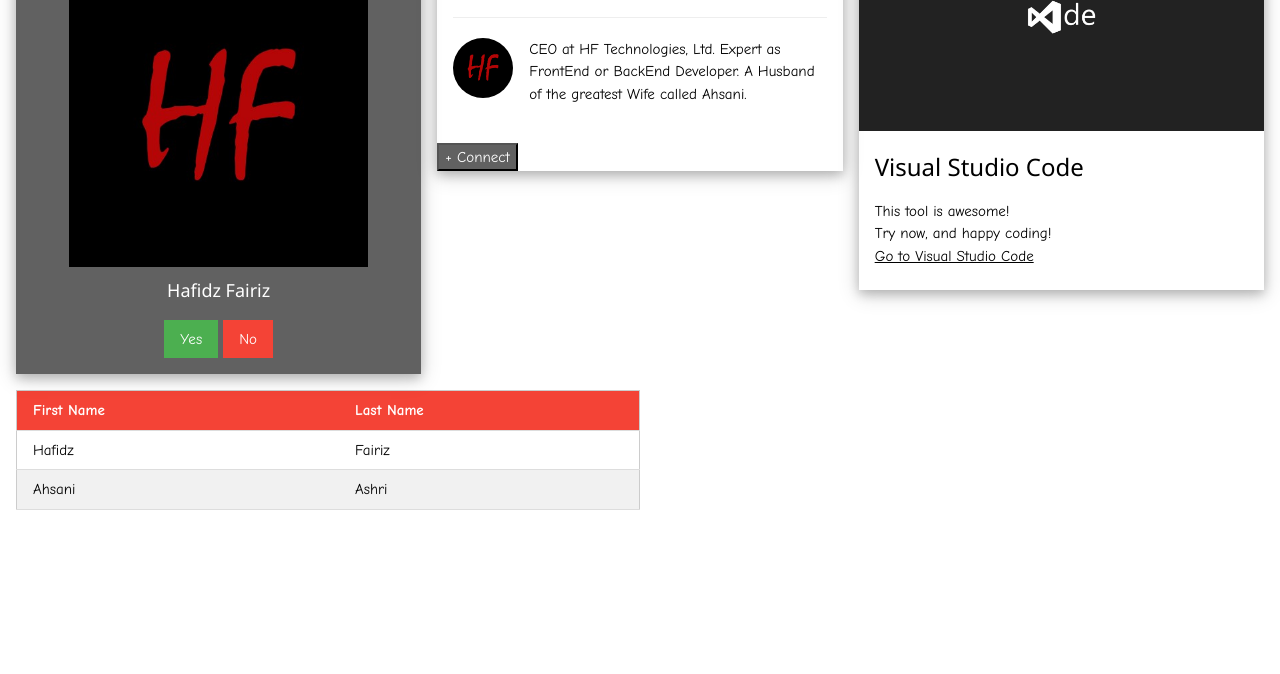
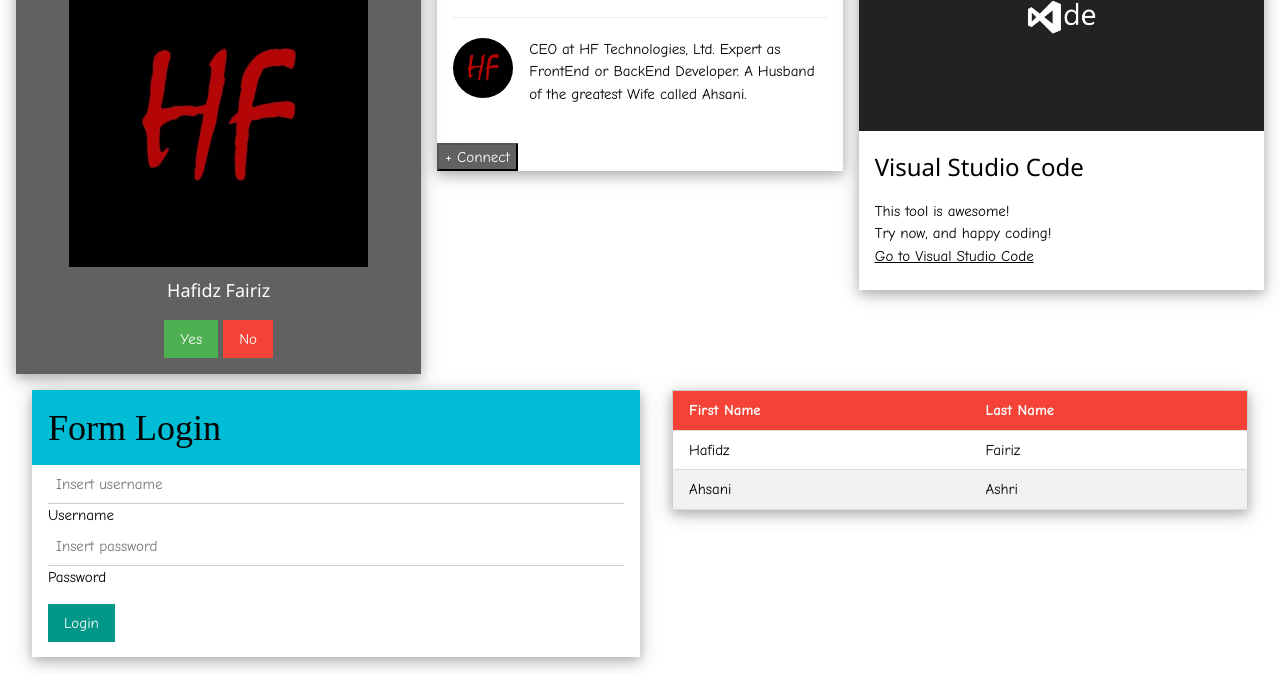
Before and after one commit to hfishere/poseidon, a plain HTML site: page index.html in a window 1280 px wide. Shown: the part 387-1061 px from the top of the page. Before the commit the page ends 913 px from the top, so only its background shows below. Drawn offline with nearby package versions, Linux system fonts and the light colour scheme.

Commit message:
Update lagi

```diff
--- a/index.html
+++ b/index.html
@@ -70,8 +70,29 @@ html, body {
     </div>
 </div>
 
-<div class="w3-margin">
-    <table class="w3-table-all" style="width: 50%">
+<div class="w3-row">
+
+    <div class="w3-container w3-half">
+        <div class="w3-margin w3-card-4" style="width: 100%">
+            <div class="w3-container w3-cyan">
+                <h1 class="w3-serif">Form Login</h1>
+            </div>
+            <form action="#" class="w3-container" id="form">
+                <input name="uname" type="text" class="w3-input" placeholder="Insert username" required>
+                <label class="w3-label w3-validate">Username</label>
+
+                <input name="pwd" type="password" class="w3-input" placeholder="Insert password" required>
+                <label class="w3-label w3-validate">Password</label>
+
+                <p>
+                <button onclick="formLogin(uname, pwd)" class="w3-btn w3-teal">Login</button></p>
+            </form>
+        </div>
+    </div>
+
+    <div class="w3-container w3-half">
+        <div class="w3-margin w3-card-4">
+            <table class="w3-table-all" style="width: 100%">
                 <thead>
                     <tr class="w3-red">
                         <th>First Name</th>
@@ -88,8 +109,16 @@ html, body {
                 </tr>
             </table>
         </div>
+    </div>
+
+</div>
 
 
+<script>
+    function formLogin(uname, pwd) {
+        alert("Your username is " + uname.value + "and your Password is " + pwd.value);
+    }
+</script>
 <!--<footer class="w3-container w3-cyan">
     <h1>Footer</h1>
 </footer>-->
```
Lines whose indentation alone changed are shown as unchanged.
